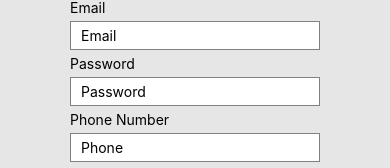
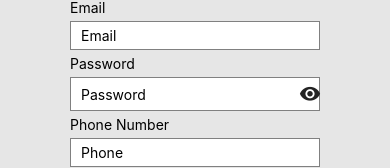
Before and after one commit to JeanPaul-AbiZeid/SOS, a React Native app in the folder SOS-ReactNative/: screen / in a window 390 px wide. Shown: the part 401-569 px from the top of the page. Built offline with nearby package versions, Linux system fonts and the light colour scheme.

Commit message:
frontend: impporting the toggle hook and changing the password field

```diff
--- a/SOS-ReactNative/components/Sign up/Signup.js
+++ b/SOS-ReactNative/components/Sign up/Signup.js
@@ -1,9 +1,13 @@
+import React from 'react';
 import { Pressable, ScrollView, Text, TextInput, View } from 'react-native';
 import RNPickerSelect from "react-native-picker-select";
 import DatePicker from 'react-native-modern-datepicker';
 import styles from './styles';
+import { MaterialCommunityIcons } from '@expo/vector-icons';
+import { toggle } from '../../hooks/toggle';
 
 export default function Signup() {
+    const { passwordVisibility, rightIcon, handlePasswordVisibility } = toggle();
   return (
     <View style={styles.main}>
     <ScrollView contentContainerStyle={styles.container}>
@@ -26,7 +30,11 @@ export default function Signup() {
 
       <View>
         <Text>Password</Text>
-        <TextInput placeholder='Password' style={styles.input}/>
+        <View style={[styles.input, styles.password]}><TextInput
+        placeholder='Password'
+        secureTextEntry={passwordVisibility}
+        onChangeText={newText => setPassword(newText)}/>
+        <Pressable onPress={handlePasswordVisibility}><MaterialCommunityIcons name={rightIcon} size={22} color="#232323" /></Pressable></View>
       </View>
 
       <View>
--- a/SOS-ReactNative/components/Sign up/styles.js
+++ b/SOS-ReactNative/components/Sign up/styles.js
@@ -51,7 +51,12 @@ const styles = StyleSheet.create({
       color: 'white',
       fontSize: 30,
       fontWeight: '500',
-    }
+    },
+    password: {
+      flexDirection: 'row',
+      justifyContent: 'space-between',
+      alignItems: 'center',
+    },
 });
 
 export default styles;
```
